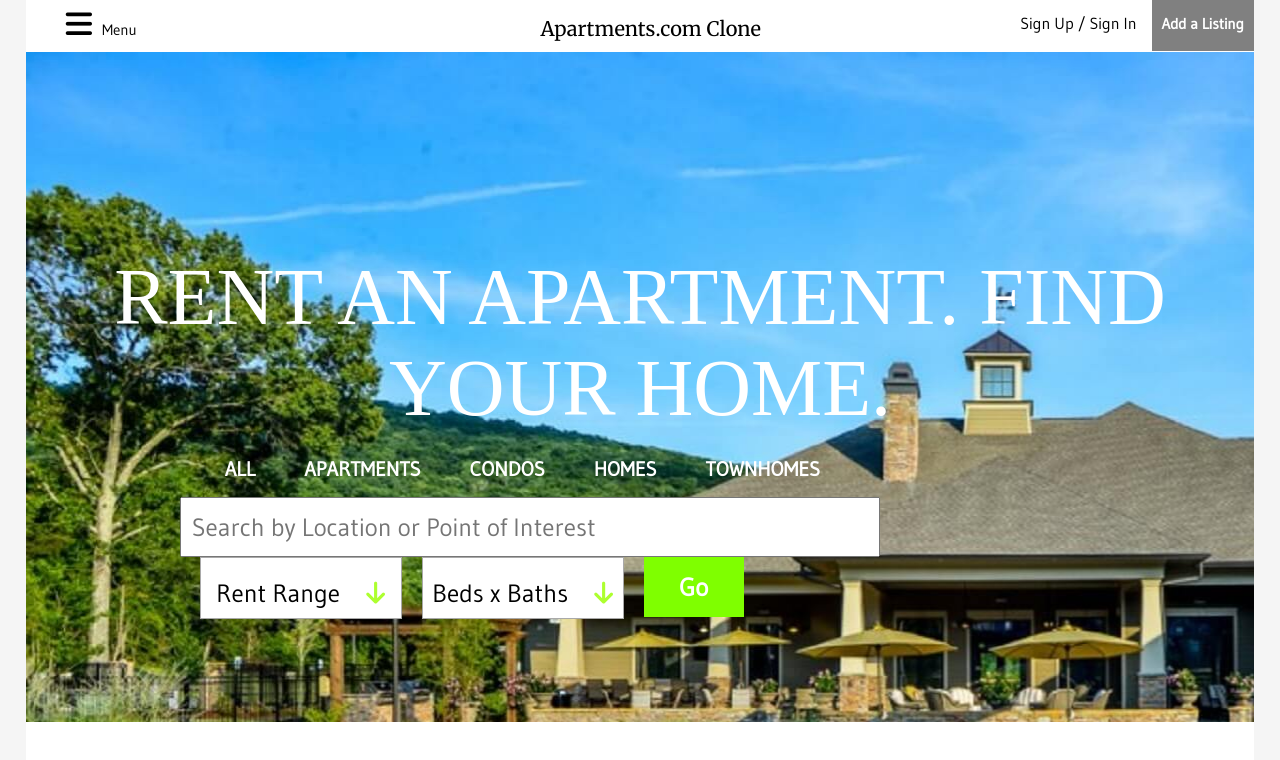
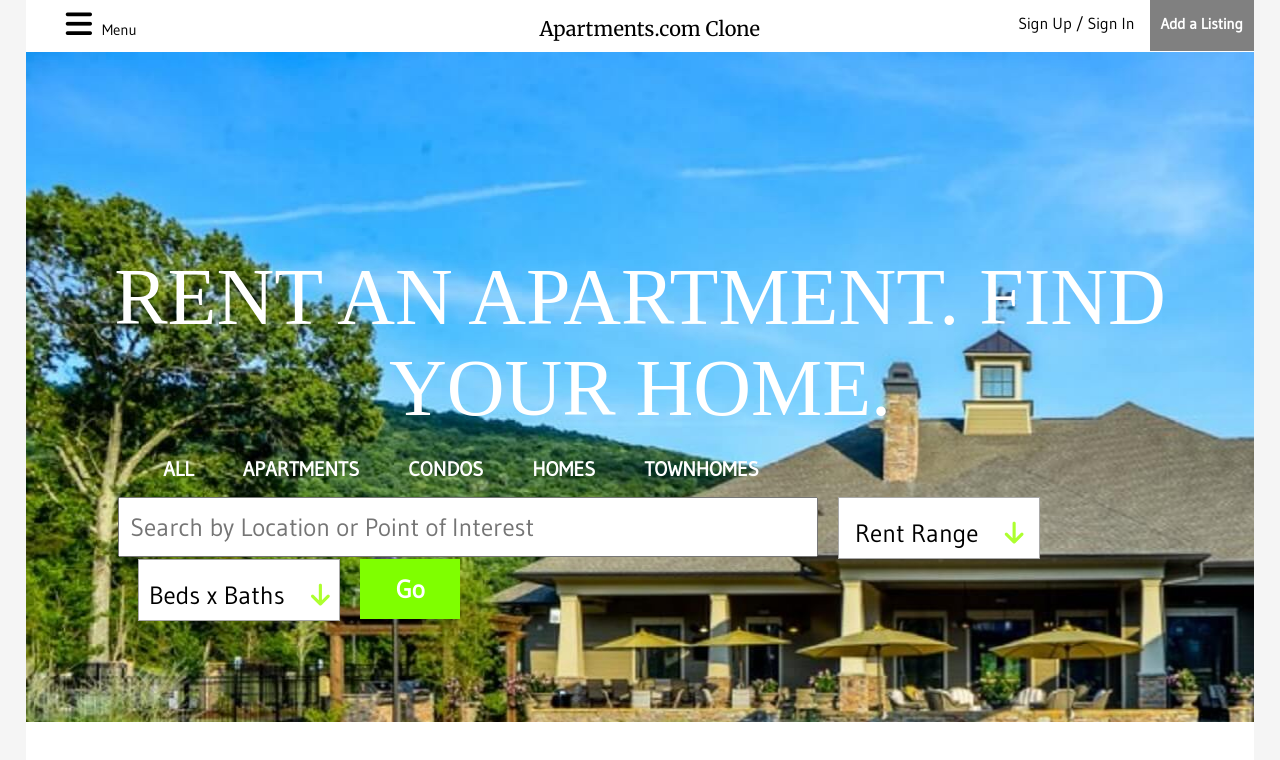
Before and after one commit to codefu-chivy/apartments-clone, a website: page src/static/html/index.html in a window 1280 px wide. Shown: the top 760 px of the page. Drawn offline with nearby package versions, Linux system fonts and the light colour scheme; a web font is replaced by a local one.

Commit message:
4th commit

```diff
--- a/src/static/styles/css/styles.css
+++ b/src/static/styles/css/styles.css
@@ -51,7 +51,7 @@
   margin-left: 15px;
   background-color: grey;
   color: white;
-  padding: 10px;
+  padding: 11px;
   font-weight: bold; }
 
 #banner {
@@ -83,7 +83,7 @@
   border-bottom: 5px solid chartreuse; }
 
 #search-go {
-  width: 75%;
+  width: 85%;
   position: relative;
   margin: 0 auto;
   text-align: left;
@@ -144,7 +144,7 @@ main {
     text-align: left; }
 
 #about {
-  width: 45%;
+  width: 46%;
   margin: 0 auto; }
 
 .image-cont {
```
